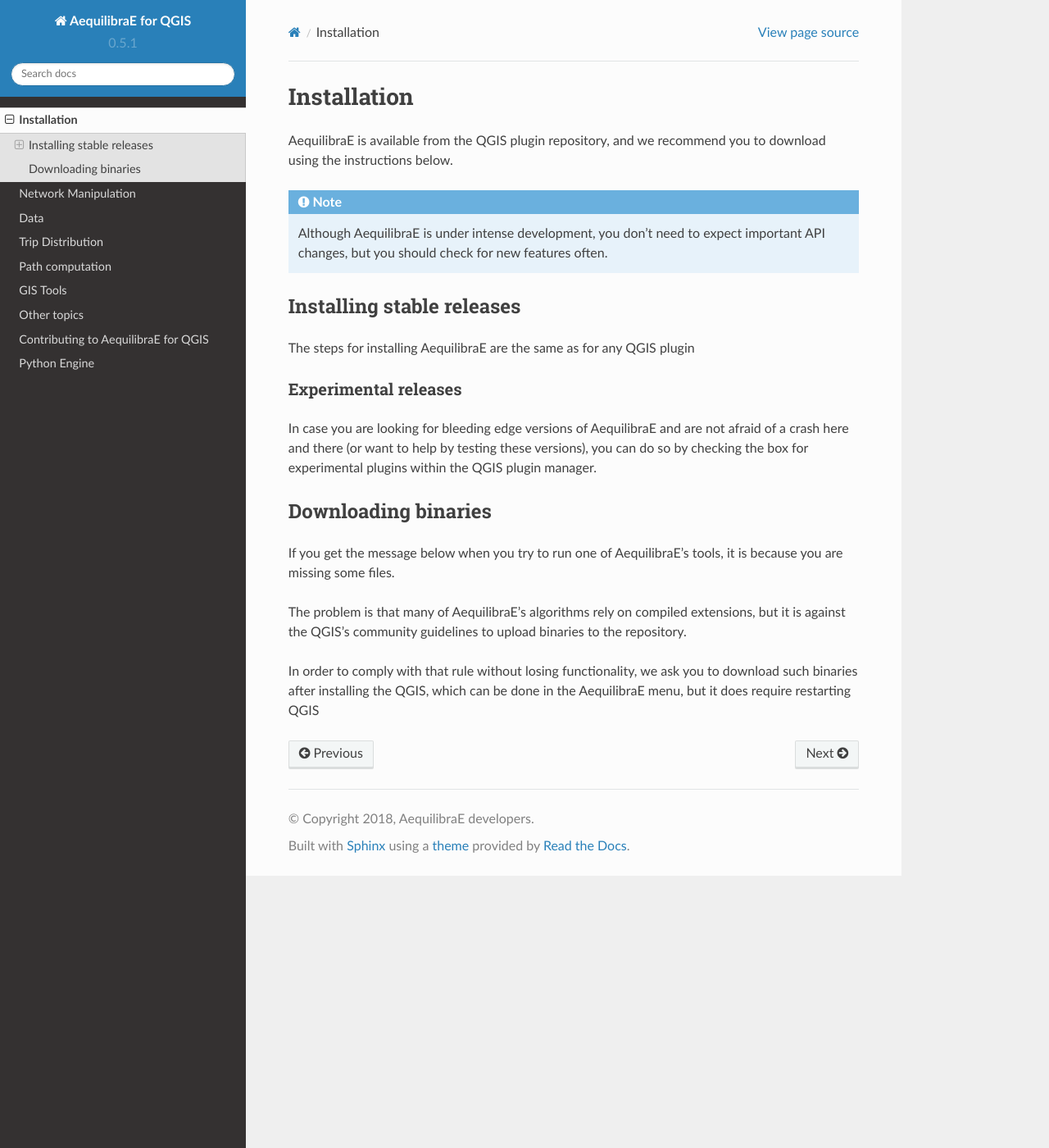
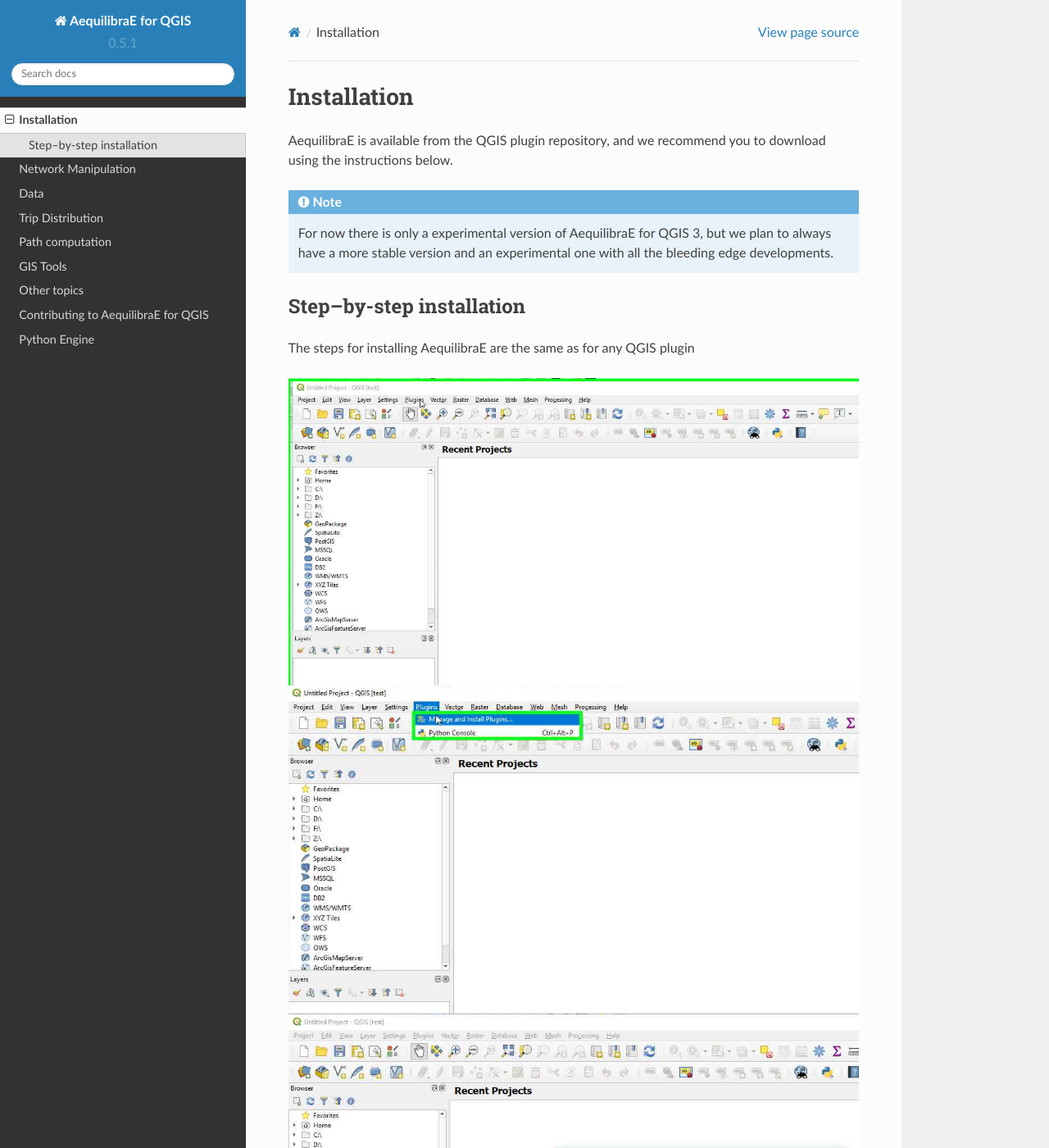
Before and after one commit to AequilibraE/qaequilibrae, a Sphinx documentation site: the page built from docs/source/gettingstarted.rst, in a window 1280 px wide and 1400 px high. Shown: the whole window at 82% size. Built offline with Sphinx 7.4.7 and the Read the Docs theme 2.0.0, drawn with Linux system fonts in a browser that asks for light colours; formulas are drawn with MathJax 3; some of the changed text lies outside the part shown.

Commit message:
Completes installation instructions

```diff
--- a/docs/source/engine.rst
+++ b/docs/source/engine.rst
@@ -3,4 +3,4 @@
 
 The AequilibraE package for Python is now in a different repository and
 has its own help website. Please go to
-`aequilibrae for Python 3 <www.aequilibrae.com>`__
+`aequilibrae for Python 3 <http://www.aequilibrae.com>`__
--- a/docs/source/gettingstarted.rst
+++ b/docs/source/gettingstarted.rst
@@ -5,30 +5,58 @@
 AequilibraE is available from the QGIS plugin repository, and we recommend you to download using the instructions below.
 
 .. note::
-   Although AequilibraE is under intense development, you don't need to expect important API changes, but you should \
-   check for new features often.
+   For now there is only a experimental version of AequilibraE for QGIS 3, but we plan to always have a more stable
+   version and an experimental one with all the bleeding edge developments.
 
 
 .. index:: installation
 
-Installing stable releases
+Step--by-step installation
 --------------------------
 
 The steps for installing AequilibraE are the same as for any QGIS plugin
 
+.. image:: images/install_1.png
+    :width: 800
+    :align: center
+    :alt: First step
 
 
-Experimental releases
-~~~~~~~~~~~~~~~~~~~~~
+.. image:: images/install_2.png
+    :width: 800
+    :align: center
+    :alt: Second step
 
-In case you are looking for bleeding edge versions of AequilibraE and are not afraid of a crash here and there (or
-want to help by testing these versions), you can do so by checking the box for experimental plugins within the QGIS
-plugin manager.
 
-Downloading binaries
---------------------
+.. image:: images/install_3.png
+    :width: 800
+    :align: center
+    :alt: Third step
+
+.. note::
+    In case you are looking for bleeding edge versions of AequilibraE and are not afraid of a crash here and there (or
+    want to help by testing these versions), you can do so by checking the box for experimental plugins within the QGIS
+    plugin manager.
+
+.. image:: images/install_4.png
+    :width: 800
+    :align: center
+    :alt: Fourth step
+
+
+.. image:: images/install_5.png
+    :width: 800
+    :align: center
+    :alt: Fifth step
+
 
 If you get the message below when you try to run one of AequilibraE's tools, it is because you are missing some files.
+
+
+.. image:: images/no_binaries_error.png
+    :width: 800
+    :align: center
+    :alt: no_binaries_error
 
 The problem is that many of AequilibraE's algorithms rely on compiled extensions, but it is against the QGIS's community
 guidelines to upload binaries to the repository.
@@ -36,3 +64,24 @@
 In order to comply with that rule without losing functionality, we ask you to
 download such binaries after installing the QGIS, which can be done in the AequilibraE menu, but it does require
 restarting QGIS
+
+
+.. image:: images/install_6.png
+    :width: 800
+    :align: center
+    :alt: Sixth step
+
+
+.. image:: images/install_7.png
+    :width: 800
+    :align: center
+    :alt: Seventh step
+
+
+.. image:: images/install_8.png
+    :width: 800
+    :align: center
+    :alt: Eighth step
+
+
+Now it is just a matter of re-starting QGIS and starting to use AequilibraE
```
Also changed, not shown: docs/source/images/install_1.png (added), docs/source/images/install_2.png (added), docs/source/images/install_3.png (added), docs/source/images/install_4.png (added), docs/source/images/install_5.png (added), docs/source/images/install_6.png (added), docs/source/images/install_7.png (added), docs/source/images/install_8.png (added), docs/source/images/no_binaries_error.png (added).
